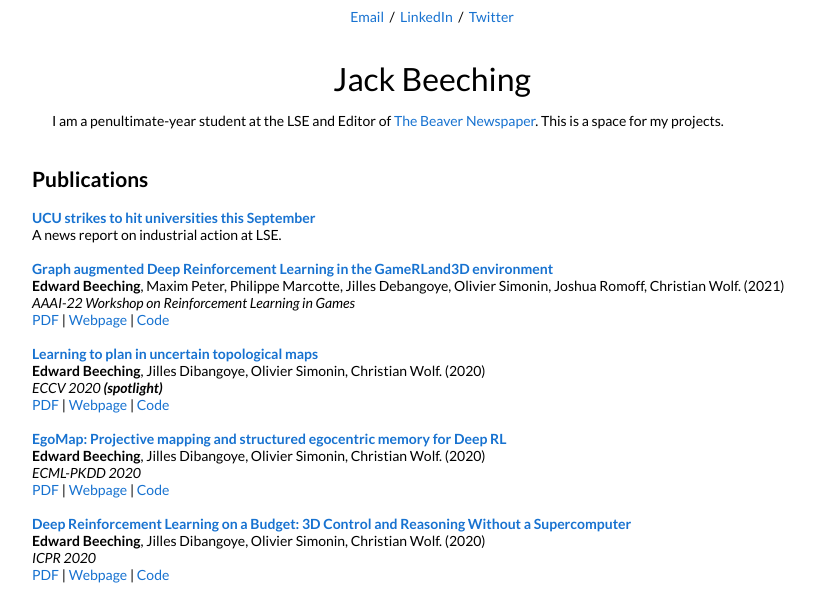
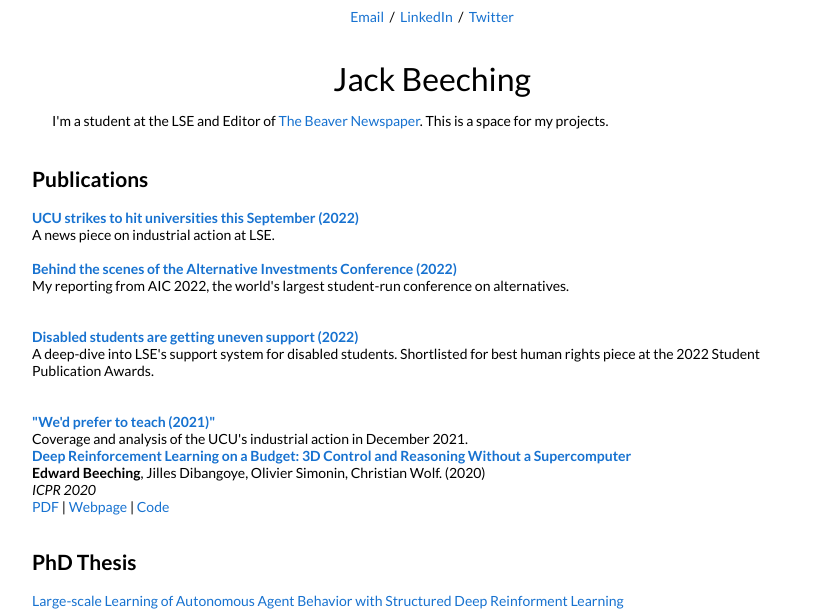
Before and after one commit to jackbeeching/jackbeeching.github.io, a plain HTML site: page index.html in a window 1280 px wide. Shown: the top 614 px of the page, without its empty margins (208-1023 px from the left). Drawn offline with Linux system fonts and the light colour scheme.

Commit message:
Update index.html

```diff
--- a/index.html
+++ b/index.html
@@ -106,7 +106,7 @@
 
                             <!-- ######## ABSTRACT #########-->
 
-                            <p> I am a penultimate-year student at the LSE and Editor of <a href="https://thebeaverlse.co.uk/">The Beaver Newspaper</a>.
+                            <p> I'm a student at the LSE and Editor of <a href="https://thebeaverlse.co.uk/">The Beaver Newspaper</a>.
                                 This is a space for my projects.
                             </p>
             </td>
@@ -127,9 +127,9 @@
             <h2 class="mb-1">Publications</h2>
             <a onclick="window.open(this.href); return false;" href="https://thebeaverlse.co.uk/ucu-strikes-to-hit-universities-this-november/"
                 onkeypress="window.open(this.href); return false;">
-                <papertitle>UCU strikes to hit universities this September</papertitle>
+                <papertitle>UCU strikes to hit universities this September (2022)</papertitle>
             </a><br>
-            A news report on industrial action at LSE.
+            A news piece on industrial action at LSE.
 
 
 
@@ -143,24 +143,13 @@
 
             <br>
             <br>
-            <a onclick="window.open(this.href); return false;" href="./papers/smartgraph.html"
+            <a onclick="window.open(this.href); return false;" href="https://thebeaverlse.co.uk/behind-the-scenes-of-the-exclusive-alternative-investments-conference-2/"
                 onkeypress="window.open(this.href); return false;">
-                <papertitle>Graph augmented Deep Reinforcement Learning in the GameRLand3D environment
+                <papertitle>Behind the scenes of the Alternative Investments Conference (2022)
                 </papertitle>
             </a><br>
-            <strong>Edward Beeching</strong>, Maxim Peter, Philippe Marcotte, Jilles Debangoye, Olivier Simonin, Joshua
-            Romoff, Christian Wolf. (2021) <br>
+            My reporting from AIC 2022, the world's largest student-run conference on alternatives.<br>
 
-            <em>AAAI-22 Workshop on Reinforcement Learning in Games</em><br>
-
-            <a onclick="window.open(this.href); return false;" href="https://arxiv.org/abs/2112.11731"
-                onkeypress="window.open(this.href); return false;">PDF</a>
-            <span class="style_2"> | </span>
-            <a onclick="window.open(this.href); return false;" href="papers/smartgraph.html"
-                onkeypress="window.open(this.href); return false;">Webpage</a>
-            <span class="style_2"> | </span>
-            <a onclick="window.open(this.href); return false;" href="https://github.com/ubisoft/SmartNavMapGenerator"
-                onkeypress="window.open(this.href); return false;">Code</a>
 
             <!-- <span class="style_2"> | </span> -->
             <!-- <a onclick="window.open(this.href); return false;" href="" <!-- <!--
@@ -173,22 +162,12 @@
             <br>
             <br>
 
-            <a onclick="window.open(this.href); return false;" href="./papers/learning_to_plan.html"
+            <a onclick="window.open(this.href); return false;" href="https://thebeaverlse.co.uk/disabled-students-are-getting-uneven-support/"
                 onkeypress="window.open(this.href); return false;">
-                <papertitle>Learning to plan in uncertain topological maps</papertitle>
+                <papertitle>Disabled students are getting uneven support (2022)</papertitle>
             </a><br>
-            <strong>Edward Beeching</strong>, Jilles Dibangoye, Olivier Simonin, Christian Wolf. (2020) <br>
+            A deep-dive into LSE's support system for disabled students. Shortlisted for best human rights piece at the 2022 Student Publication Awards. <br>
 
-            <em>ECCV 2020 <strong>(spotlight)</strong></em><br>
-
-            <a onclick="window.open(this.href); return false;" href="https://arxiv.org/abs/2007.05270"
-                onkeypress="window.open(this.href); return false;">PDF</a>
-            <span class="style_2"> | </span>
-            <a onclick="window.open(this.href); return false;" href="papers/learning_to_plan.html"
-                onkeypress="window.open(this.href); return false;">Webpage</a>
-            <span class="style_2"> | </span>
-            <a onclick="window.open(this.href); return false;" href="https://github.com/edbeeching/learning_to_plan"
-                onkeypress="window.open(this.href); return false;">Code</a>
 
             <!-- <span class="style_2"> | </span> -->
             <!-- <a onclick="window.open(this.href); return false;" href="" <!-- <!--
@@ -201,30 +180,13 @@
             <br>
             <br>
 
-            <a onclick="window.open(this.href); return false;" href="./papers/egomap.html"
+            <a onclick="window.open(this.href); return false;" href="https://thebeaverlse.co.uk/wed-prefer-to-teach/"
                 onkeypress="window.open(this.href); return false;">
-                <papertitle>EgoMap: Projective mapping and structured egocentric memory for Deep RL
+                <papertitle>"We'd prefer to teach (2021)"
                 </papertitle>
             </a><br>
-            <strong>Edward Beeching</strong>, Jilles Dibangoye, Olivier Simonin, Christian Wolf. (2020) <br>
-            <em>ECML-PKDD 2020</em><br>
-            <a onclick="window.open(this.href); return false;" href="https://arxiv.org/abs/2002.02286"
-                onkeypress="window.open(this.href); return false;">PDF</a>
-            <span class="style_2"> | </span>
-            <a onclick="window.open(this.href); return false;" href="papers/egomap.html"
-                onkeypress="window.open(this.href); return false;">Webpage</a>
-            <span class="style_2"> | </span>
-            <a onclick="window.open(this.href); return false;" href="https://github.com/edbeeching/ego_map"
-                onkeypress="window.open(this.href); return false;">Code</a>
-            <!-- <a onclick="window.open(this.href); return false;" href="" <!-- <!--
-                            onkeypress="window.open(this.href); return false;">Talk</a> -->
-            <!-- <span class="style_2"> | </span>
-                        <a onclick="window.open(this.href); return false;"
-                            href="https://www.cs.cmu.edu/~dchaplot/talks/cvpr20-semantic-exploration.pdf"
-                            onkeypress="window.open(this.href); return false;">Slides</a> -->
+            Coverage and analysis of the UCU's industrial action in December 2021. <br>
 
-            <br>
-            <br>
         </div>
 
         <a onclick="window.open(this.href); return false;" href="./papers/3d_control_deep_rl.html"
```
